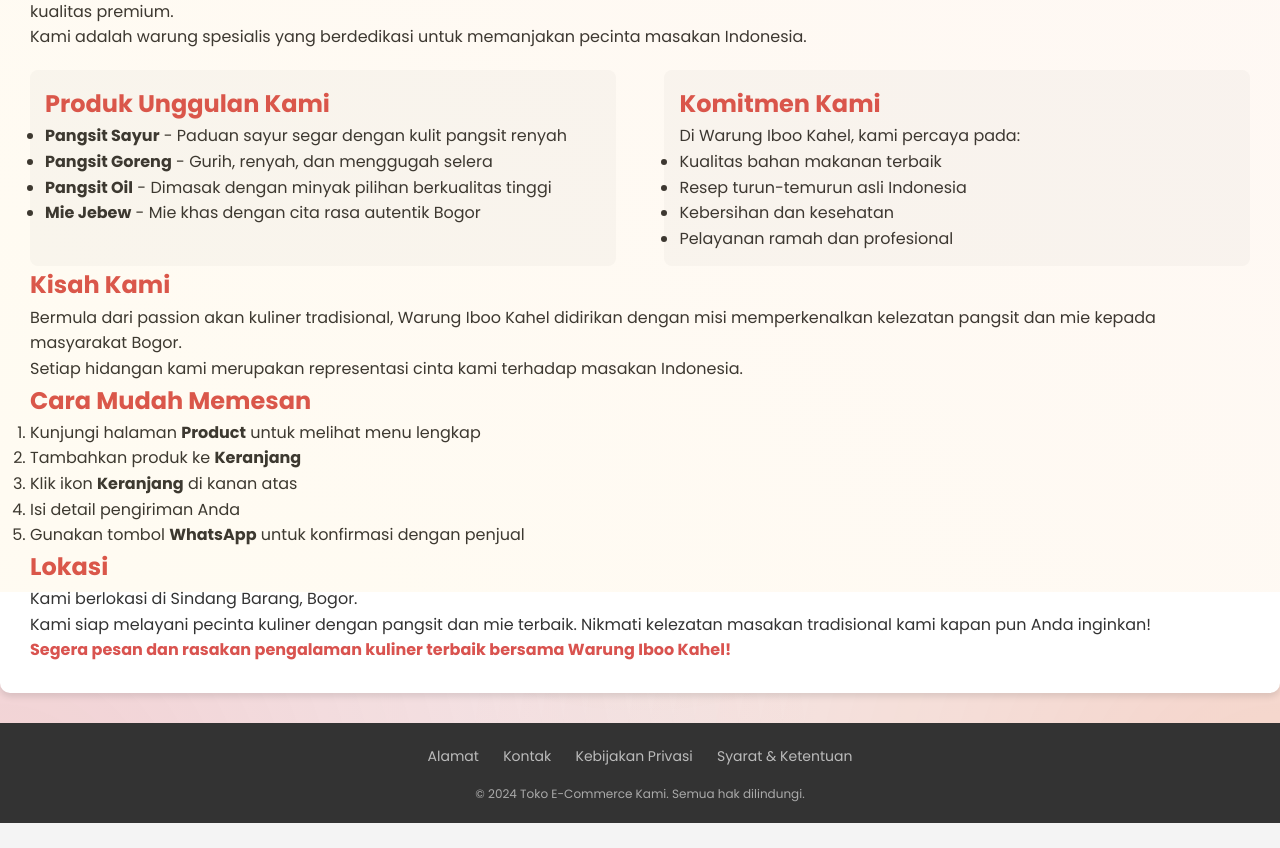
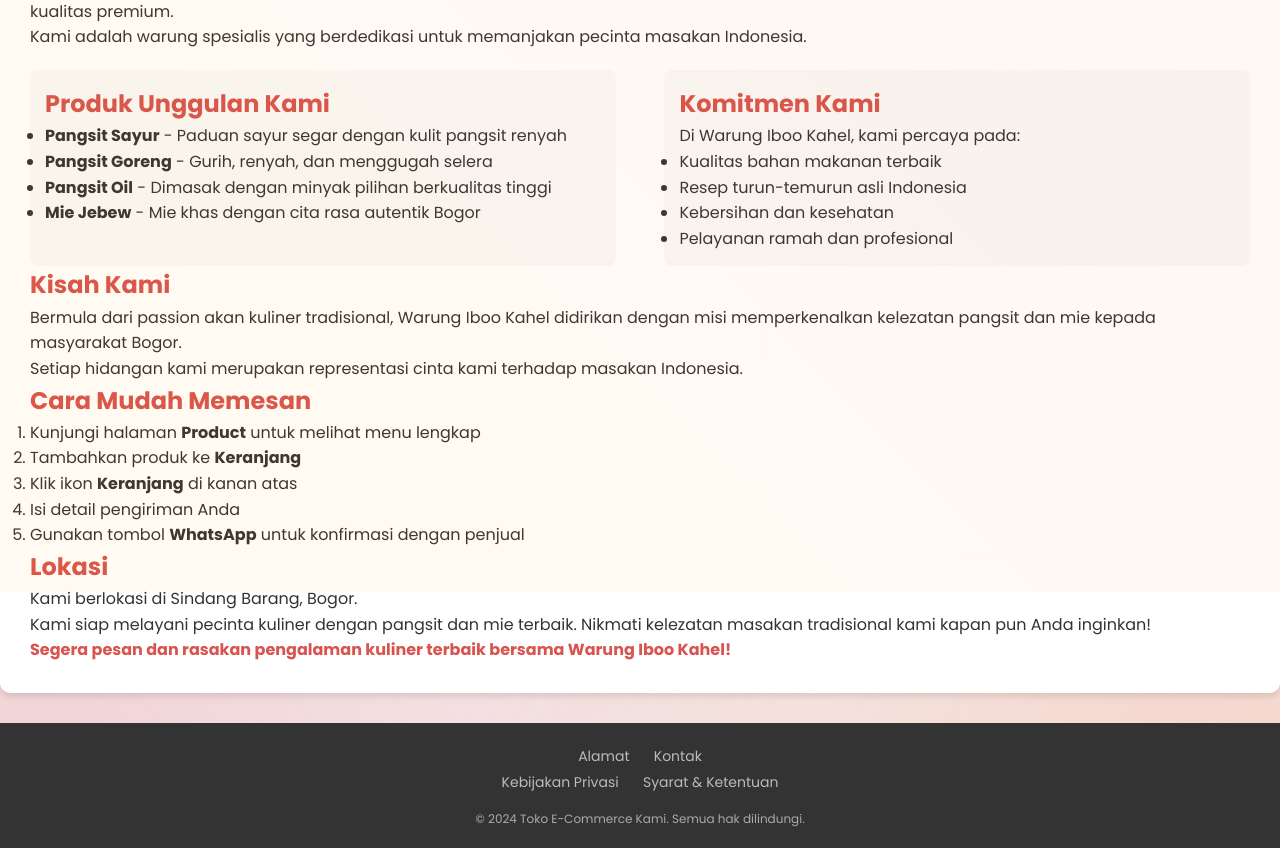
Before and after one commit to Oman21-skanic/WarungIbooKahel, a plain HTML site: page about.html in a window 1280 px wide. Shown: the part 208-1056 px from the top of the page. Before the commit the page ends 1031 px from the top, so only its background shows below. Drawn offline with Linux system fonts and the light colour scheme; a web font is replaced by a local one.

Commit message:
Update about.html

```diff
--- a/about.html
+++ b/about.html
@@ -130,7 +130,7 @@
     <footer>
         <div>
             <a href="https://maps.app.goo.gl/5jqh5t8ASJ97LygY9">Alamat</a>
-            <a href="https://wa.me/6285174338565">Kontak</a>
+            <a href="https://wa.me/6285174338565">Kontak</a><br>
             <a href="priv.html">Kebijakan Privasi</a>
             <a href="sdank.html">Syarat & Ketentuan</a>
         </div>
```
